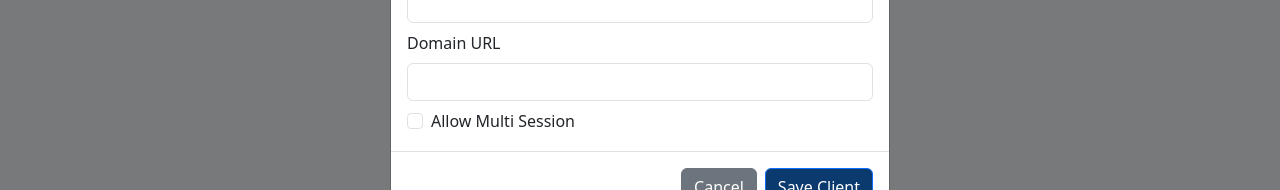
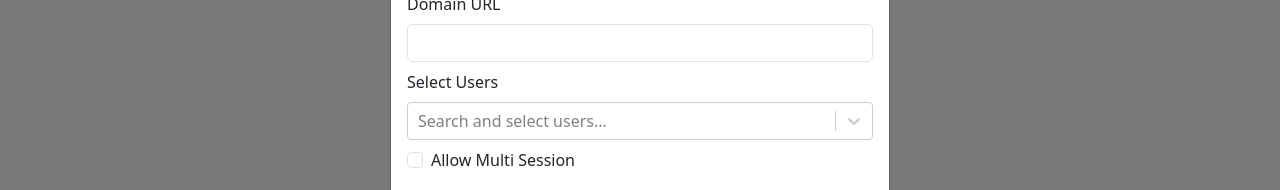
Before and after one commit to ankurvishnoi1984/client-mange, a React (Vite) app: page / in a window 1280 px wide. Both pictures are taken after typing "Sample" into the empty fields and a click on the button "Create Client". Shown: the part 472-662 px from the top of the page. Built offline with nearby package versions, Linux system fonts and the light colour scheme; no server answers.

Commit message:
add dropdown, integrate mapping api

```diff
--- a/package.json
+++ b/package.json
@@ -17,7 +17,8 @@
     "react": "^19.2.0",
     "react-bootstrap": "^2.10.10",
     "react-bootstrap-icons": "^1.11.6",
-    "react-dom": "^19.2.0"
+    "react-dom": "^19.2.0",
+    "react-select": "^5.10.2"
   },
   "devDependencies": {
     "@eslint/js": "^9.39.1",
--- a/src/components/client/ClientPage.jsx
+++ b/src/components/client/ClientPage.jsx
@@ -1,8 +1,9 @@
 import { ThreeDotsVertical, PlusLg, Search } from "react-bootstrap-icons";
-import { useState,useEffect } from "react";
+import { useState, useEffect } from "react";
 import { Modal, Button, Form } from "react-bootstrap";
 import axios from "axios";
 import { BASEURL } from "../../constant";
+import Select from "react-select";
 
 
 export default function ClientsPage() {
@@ -15,6 +16,10 @@ const [total, setTotal] = useState(0);
 
   const [clientsData, setClientsData] = useState(clients);
   const [editId, setEditId] = useState(null);
+
+  const [userOptions, setUserOptions] = useState([]);
+  const [selectedUsers, setSelectedUsers] = useState([]);
+  const [userSearch, setUserSearch] = useState("");
 
 
 
@@ -51,6 +56,31 @@ const fetchClients = async (pageNumber) => {
       setLoading(false);
     }
   };
+  const fetchUsers = async (search = "") => {
+    try {
+      const res = await axios.get(`${BASEURL}/users`, {
+        params: {
+          page: 1,
+          limit: 20,
+          search
+        }
+      });
+
+      const options = res.data.data.map(u => ({
+        value: u.userid,
+        label: `${u.displayname} (${u.username})`
+      }));
+
+      setUserOptions(options);
+    } catch (err) {
+      console.error("Failed to fetch users", err);
+    }
+  };
+  useEffect(() => {
+    if (showModal) {
+      fetchUsers();
+    }
+  }, [showModal])
   const totalPages = Math.ceil(total / limit);
   const handleChange = (e) => {
     const { name, value, type, checked, files } = e.target;
@@ -75,7 +105,7 @@ const handleChange = (e) => {
     }
   };
 
-const handleSave = async () => {
+  /*const handleSave = async () => {
     try {
       const data = new FormData();
 
@@ -102,6 +132,57 @@ const handleSave = async () => {
     } catch (err) {
       console.error(err);
       alert("Error creating client");
+    }
+  };*/
+
+
+  const handleSave = async () => {
+    try {
+      const data = new FormData();
+
+      Object.keys(formData).forEach(key => {
+        if (formData[key] !== null && formData[key] !== "") {
+          data.append(key, formData[key]);
+        }
+      });
+
+      data.append("createdby", 1);
+
+      // ✅ STEP 1: create client
+      const res = await axios.post(
+        `${BASEURL}/clients/addNewClient`,
+        data
+      );
+
+      const clientCode =
+        res.data?.data?.client_code ||
+        res.data?.client_code;
+
+      // ✅ STEP 2: map users (ONLY if selected)
+      if (selectedUsers.length > 0 && clientCode) {
+        const mappings = selectedUsers.map(u => ({
+          userid: u.value,
+          client_code: clientCode,
+          status: "Y",
+          // createdby: 1
+        }));
+
+        await axios.post(
+          `${BASEURL}/users/user-client-mapping`,
+          { mappings }
+        );
+      }
+
+      alert("Client created successfully");
+
+      setSelectedUsers([]);
+      setShowModal(false);
+
+    } catch (err) {
+      console.error(err);
+      alert("Error creating client");
+    } finally {
+      fetchClients(page);
     }
   };
 
@@ -258,8 +339,7 @@ const handleDisable = (id) => {
               return (
                 <button
                   key={pageNumber}
-          className={`btn btn-sm ${
-            page === pageNumber
+                  className={`btn btn-sm ${page === pageNumber
                       ? "btn-primary"
                       : "btn-outline-secondary"
                     }`}
@@ -315,6 +395,24 @@ const handleDisable = (id) => {
               <Form.Control name="domain_url" onChange={handleChange} />
             </Form.Group>
 
+            <Form.Group className="mb-2">
+              <Form.Label>Select Users</Form.Label>
+
+              <Select
+                isMulti
+                options={userOptions}
+                value={selectedUsers}
+                onChange={(selected) => setSelectedUsers(selected)}
+                onInputChange={(input) => {
+                  setUserSearch(input);
+                  fetchUsers(input);
+                }}
+                placeholder="Search and select users..."
+                noOptionsMessage={() => "No users found"}
+              />
+            </Form.Group>
+
+
             <Form.Check
               type="checkbox"
               label="Allow Multi Session"
```
Lines whose indentation alone changed are shown as unchanged.
